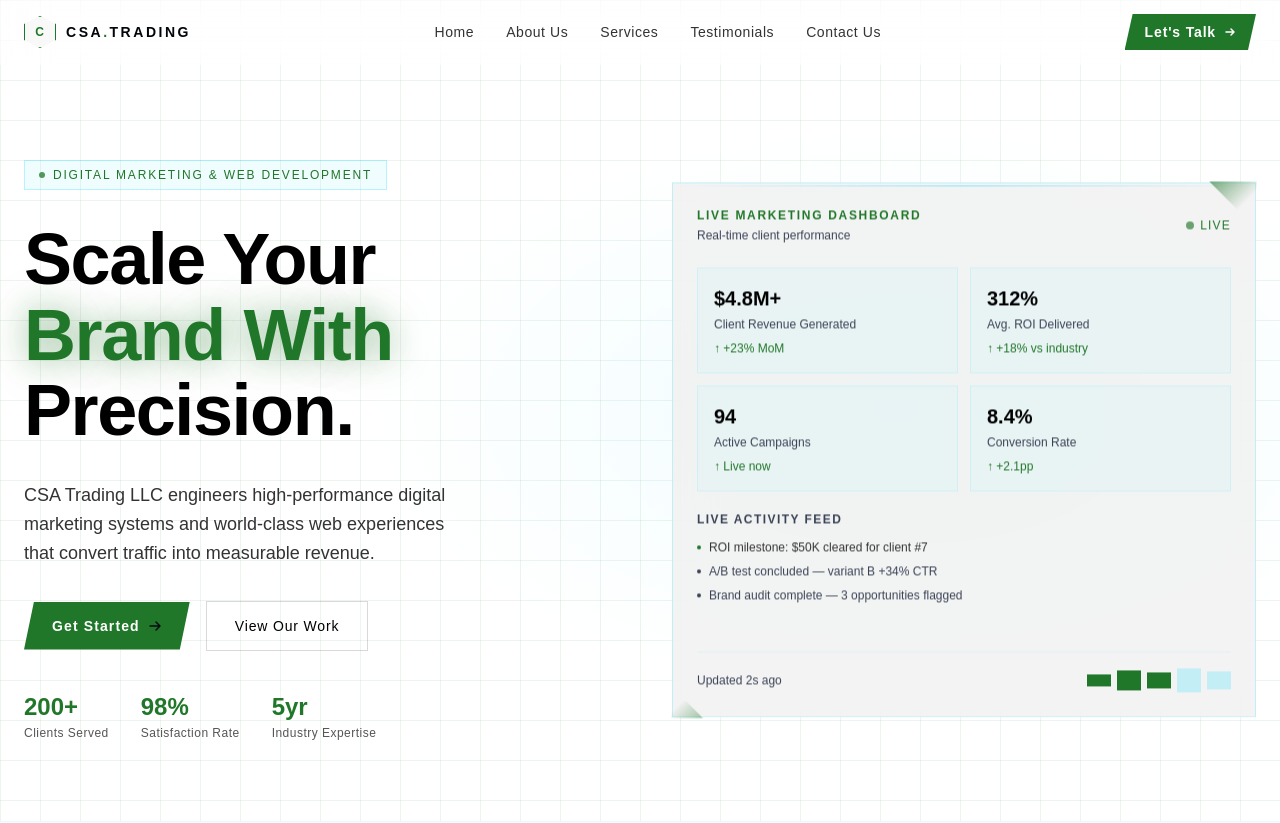
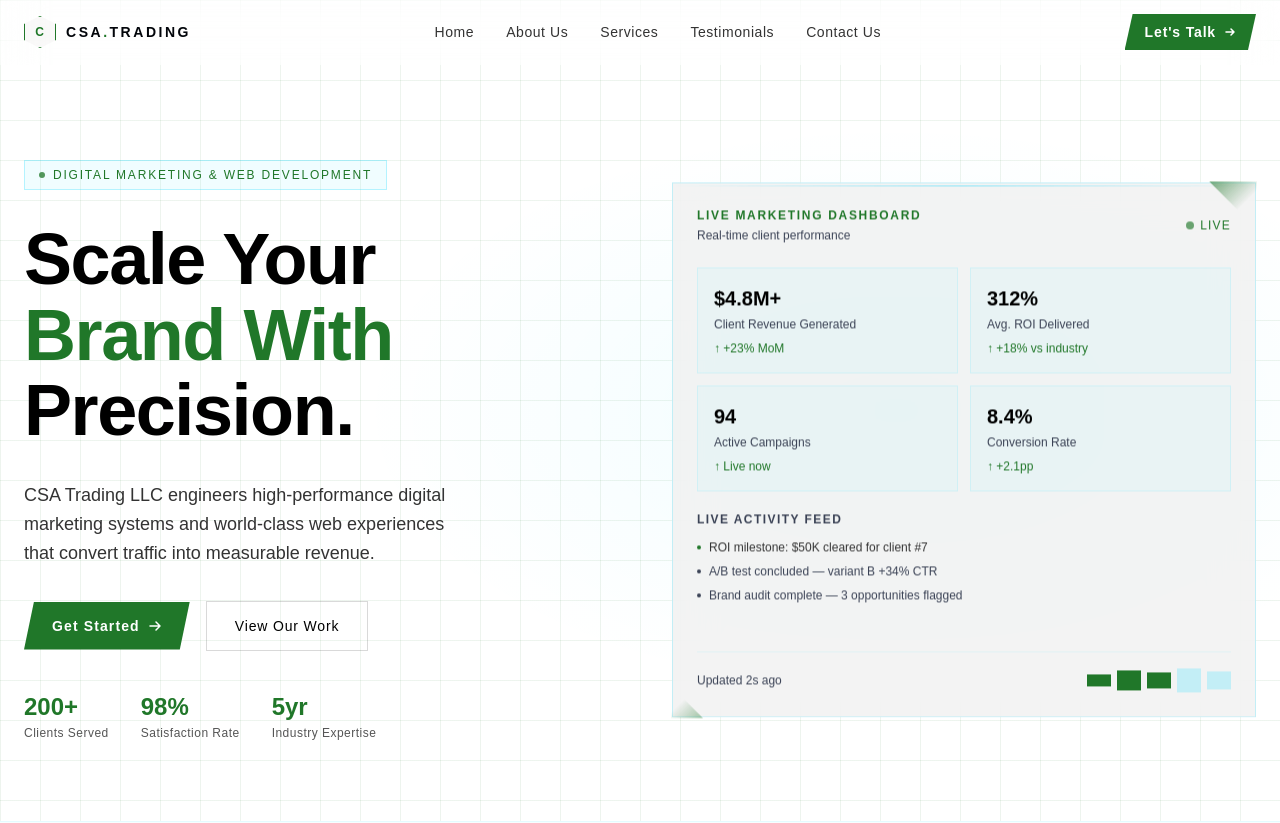
Before and after one commit to Daniyal2513/CSA-Trading-LLC, a React (Vite) app: page / in a window 1280 px wide. Shown: the top 823 px of the page. Built offline with nearby package versions, Linux system fonts and the light colour scheme; the HTML template or start-up script is replaced by a standard one; a web font is replaced by a local one.

Commit message:
glow color remove and stroke color change

```diff
--- a/src/App.tsx
+++ b/src/App.tsx
@@ -298,7 +298,7 @@ function Hero() {
                 Scale Your
               </span>
               <span
-                className="block text-5xl lg:text-7xl font-extrabold glow-cyan"
+                className="block text-5xl lg:text-7xl font-extrabold"
                 style={{ color: ' #207729', letterSpacing: '-0.02em', lineHeight: 1.05 }}
               >
                 Brand With
@@ -345,7 +345,7 @@ function Hero() {
               >
                 Get Started
                 <svg width="14" height="14" viewBox="0 0 14 14" fill="none">
-                  <path d="M2 7h10M8 3l4 4-4 4" stroke="#070b14" strokeWidth="1.5" strokeLinecap="round" strokeLinejoin="round"/>
+                  <path d="M2 7h10M8 3l4 4-4 4" stroke="#ffffff" strokeWidth="1.5" strokeLinecap="round" strokeLinejoin="round"/>
                 </svg>
               </button>
 
```
